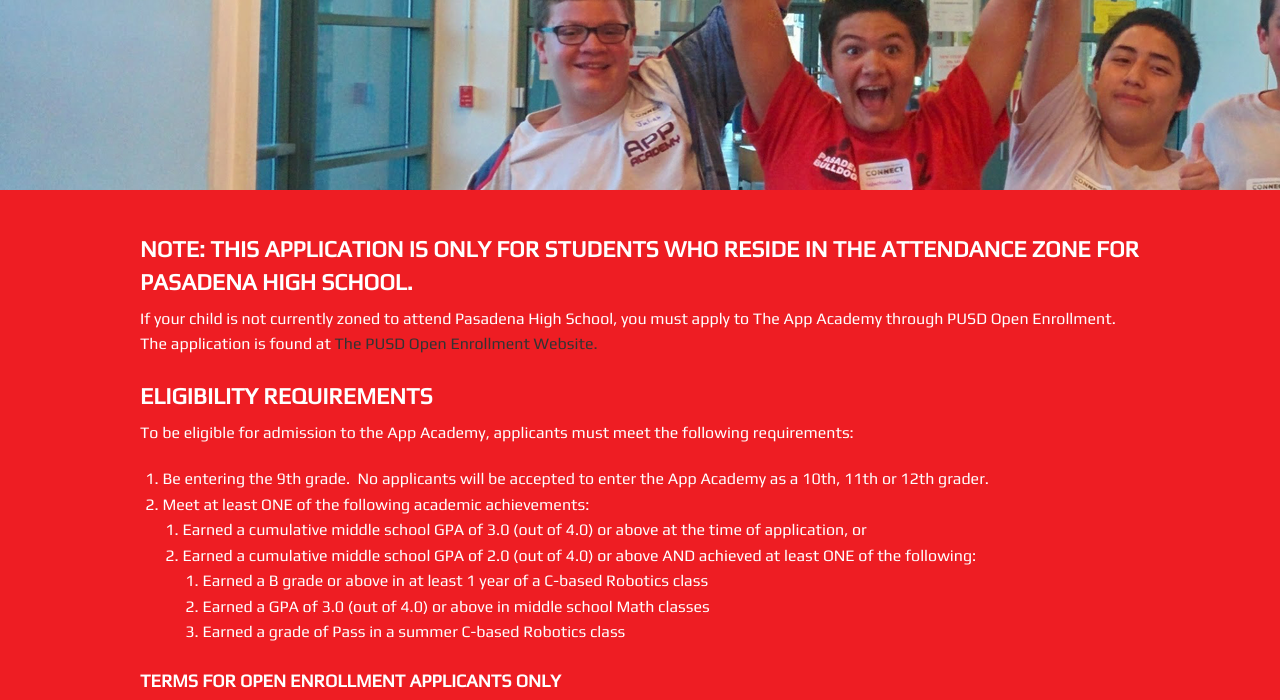
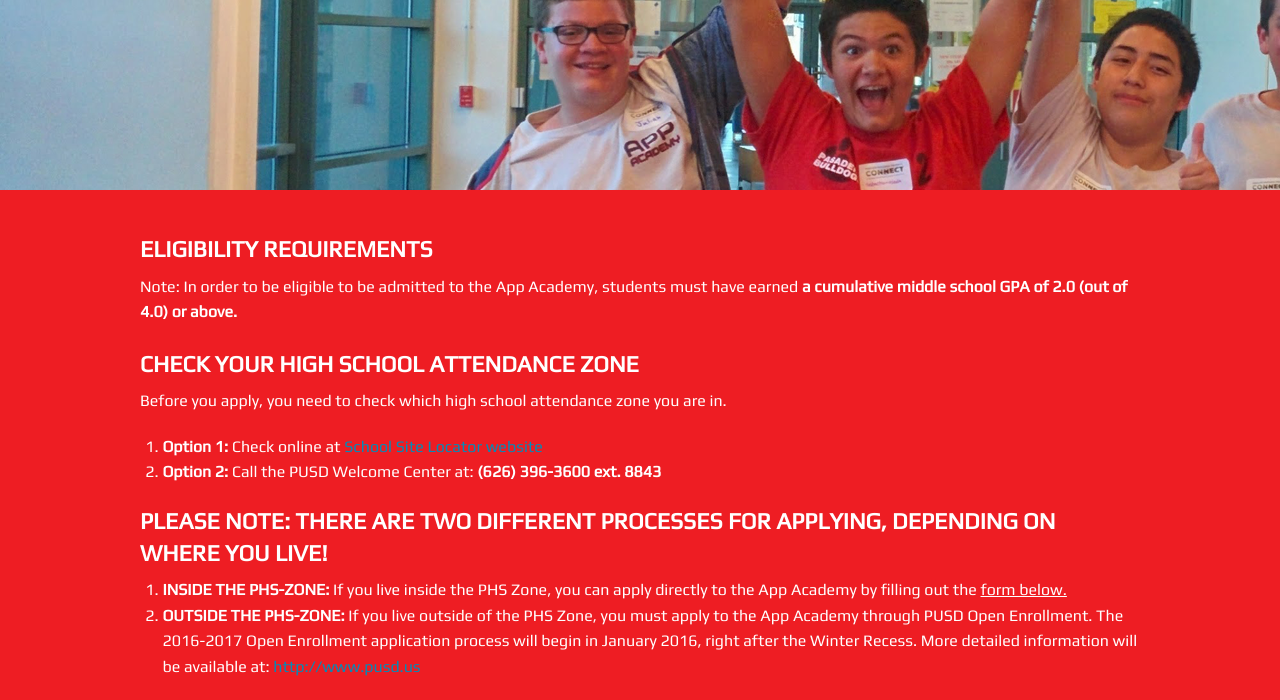
Before and after one commit to dkrish/appredesign, a PHP site: page /appredesign/application in a window 1280 px wide. Shown: the part 458-1158 px from the top of the page. Run offline with PHP 8.4, Linux system fonts and the light colour scheme; some libraries are stand-ins or nearby versions.

Commit message:
updated application page to 2016 information. updated FAQs section to reflect "proposed website updates (October 2016)" google doc.

```diff
--- a/application/index.php
+++ b/application/index.php
@@ -35,46 +35,39 @@
 
        <div id="app-container" class="large full clearfix">
 
+         <div id="app-eligibile" class="row">
+             <h4><b>Eligibility Requirements</b></h4>
+             <p>Note: In order to be eligible to be admitted to the App Academy, students must have earned <b>a cumulative middle school GPA of 2.0 (out of 4.0) or above.</b></p>
+         </div>
+
            <div id="app-note" class="row">
-               <h4>Note: This application is only for students who reside <strong>in the attendance zone </strong>for Pasadena High School.</h4>
-               <p>If your child is not currently zoned to attend Pasadena High School, you must apply to The App Academy through PUSD Open Enrollment.
-               The application is found at <a title="the PUSD Open Enrollment website." href="http://2015.openenrollment.info" target="_blank"> The PUSD Open Enrollment Website.</a></p>
+               <h4>Check your High School attendance zone</h4>
+
+               <p>Before you apply, you need to check which high school attendance zone you are in.</p>
+
+               <ol>
+                 <li dir="ltr"><b>Option 1:</b> Check online at <a href="http://www.apps.schoolsitelocator.com/index.html?districtCode=19475">School Site Locator website</a></li>
+                 <li dir="ltr"><b>Option 2:</b> Call the PUSD Welcome Center at: <b>(626) 396-3600 ext. 8843</b></li>
+               </ol>
+
+               <h4>PLEASE NOTE: There are TWO different processes for applying, depending on where you live!</h4>
+
+               <ol>
+                 <li dir="ltr"><b>INSIDE THE PHS-ZONE:</b> If you live inside the PHS Zone, you can apply directly to the App Academy by filling out the <u>form below.</u></li>
+                 <li dir="ltr"><b>OUTSIDE THE PHS-ZONE:</b> If you live outside of the PHS Zone, you must apply to the App Academy through PUSD Open Enrollment.
+                   The 2016-2017 Open Enrollment application process will begin in January 2016, right after the Winter Recess. More detailed information will be available at:
+                   <a href="http://www.pusd.us">http://www.pusd.us</a></li>
+               </ol>
+
+
 
 
            </div>
 
-           <div id="app-eligibile" class="row">
-               <h4><b>Eligibility Requirements</b></h4>
-                <p>To be eligible for admission to the App Academy, applicants must meet the following requirements:</p>
-                <ol>
-                        <li dir="ltr">Be entering the 9th grade.  No applicants will be accepted to enter the App Academy as a 10th, 11th or 12th grader.</li>
-                        <li dir="ltr">Meet at least ONE of the following academic achievements:
-                <ol>
-                        <li dir="ltr">Earned a cumulative middle school GPA of 3.0 (out of 4.0) or above at the time of application, or</li>
-                        <li dir="ltr">Earned a cumulative middle school GPA of 2.0 (out of 4.0) or above AND achieved at least ONE of the following:
-                <ol>
-                        <li dir="ltr">Earned a B grade or above in at least 1 year of a C-based Robotics class</li>
-                        <li dir="ltr">Earned a GPA of 3.0 (out of 4.0) or above in middle school Math classes</li>
-                        <li dir="ltr">Earned a grade of Pass in a summer C-based Robotics class</li>
-                </ol>
-                </li>
-                </ol>
-                </li>
-                </ol>
+           <div class="row">
 
-           </div>
-
-           <div class="row">
-               <b><h5>Terms for Open Enrollment Applicants Only</h5></b>
-                    <ul>
-                            <li>Students accepted into the App Academy, and all other PUSD pathways, will be required to remain in the pathway for the full year.</li>
-                            <li>If a student opts to exit the pathway at a high school that is not their school of residence they will have to re-apply through Open Enrollment to attend the same campus for the subsequent school year.</li>
-                    </ul>
-                    <h4>This is a <b>two-step</b> application:</h4>
-                    <h4 style="padding-left: 30px;"><b>Step 1:</b> Student Application</h4>
-                    <h4 style="padding-left: 30px;"><b>Step 2:</b> Parent Application</h4>
                     <div id="application-container"class="text-center">
-                    <iframe src="https://docs.google.com/forms/d/1FIHdtqSCICHmCtlT2nDNVODw6T7EljIf3OSHNK2lEw0/viewform?embedded=true" height="900" width="100%" frameborder="0" marginwidth="0" marginheight="0"></iframe>
+                    <iframe src="https://docs.google.com/forms/d/1ncSozSu5CitvL56TpgqAbrOsLYsMG-bskT8fYcPY-OM/viewform?embedded=true" width="100%" height="900" frameborder="0" marginheight="0" marginwidth="0">Loading...</iframe>
                     </div>
            </div>
 
```
Also changed, not shown: faq/index.php (+18 -18 lines).
